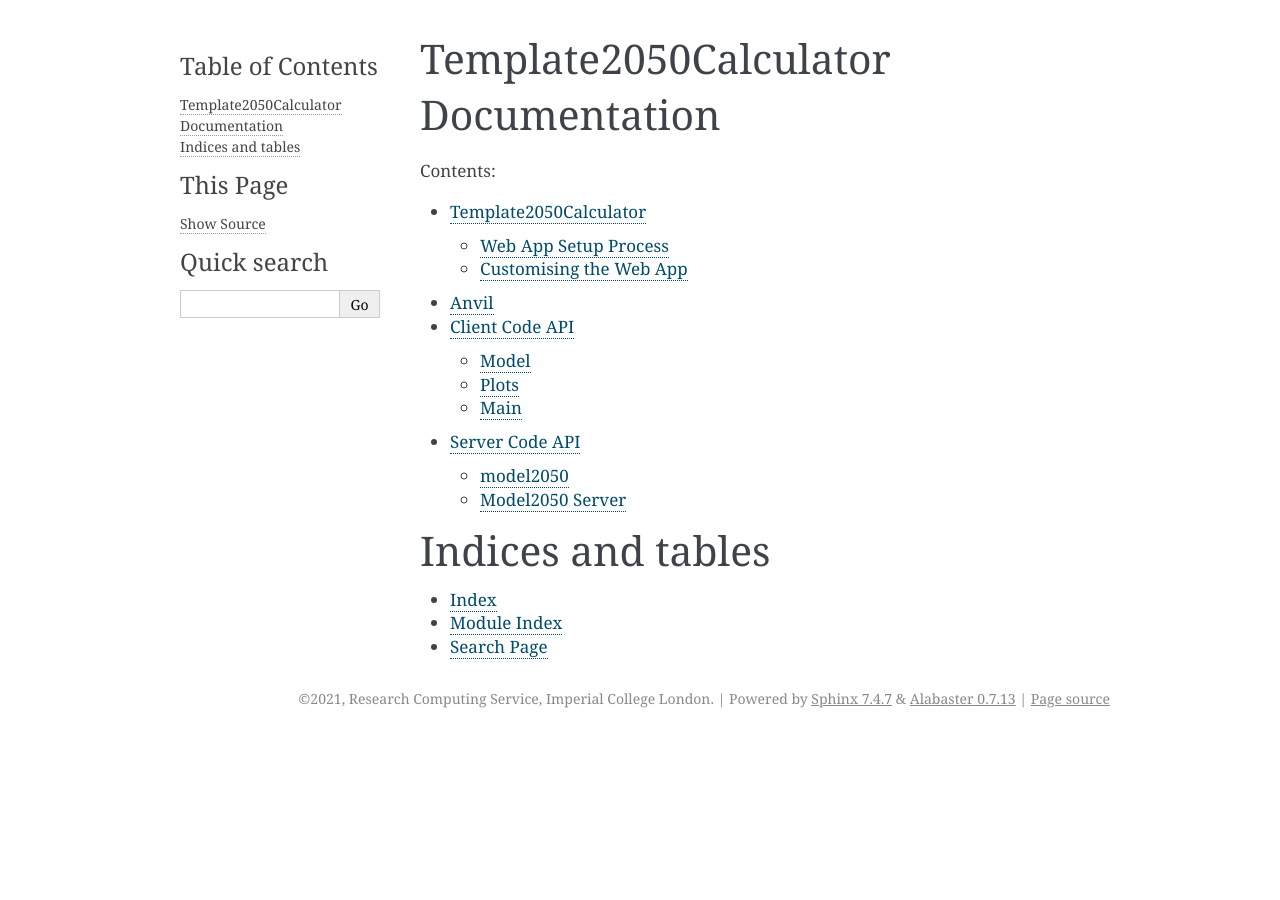
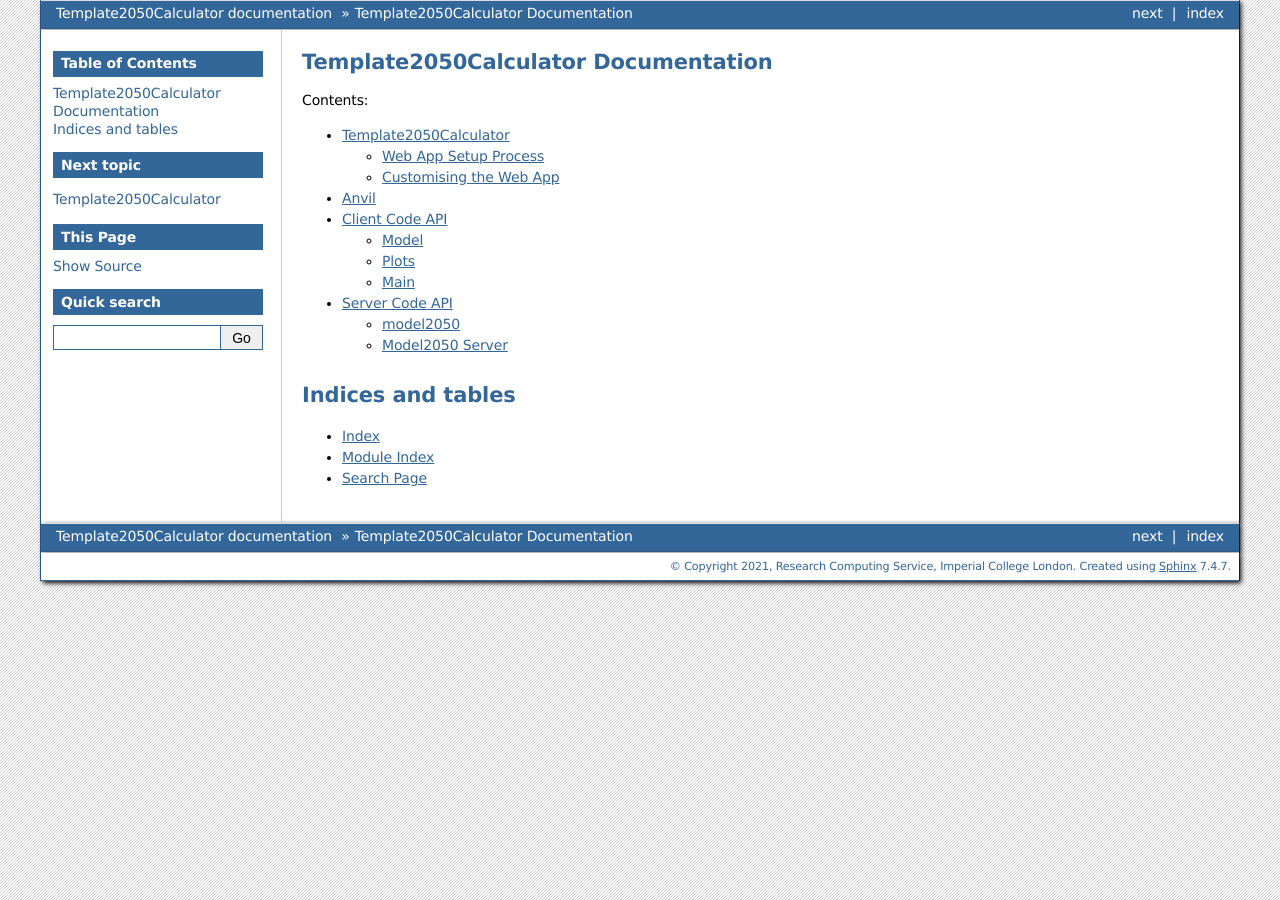
Before and after one commit to ImperialCollegeLondon/Template2050Calculator, a Sphinx documentation site: the page built from docs/source/index.rst, in a window 1280 px wide. Built offline with Sphinx 7.4.7, drawn with Linux system fonts in a browser that asks for light colours.

Commit message:
Use bizstyle theme

```diff
--- a/docs/source/conf.py
+++ b/docs/source/conf.py
@@ -53,7 +53,7 @@ exclude_patterns = []
 # The theme to use for HTML and HTML Help pages.  See the documentation for
 # a list of builtin themes.
 #
-html_theme = "alabaster"
+html_theme = "bizstyle"
 
 # Add any paths that contain custom static files (such as style sheets) here,
 # relative to this directory. They are copied after the builtin static files,
```
